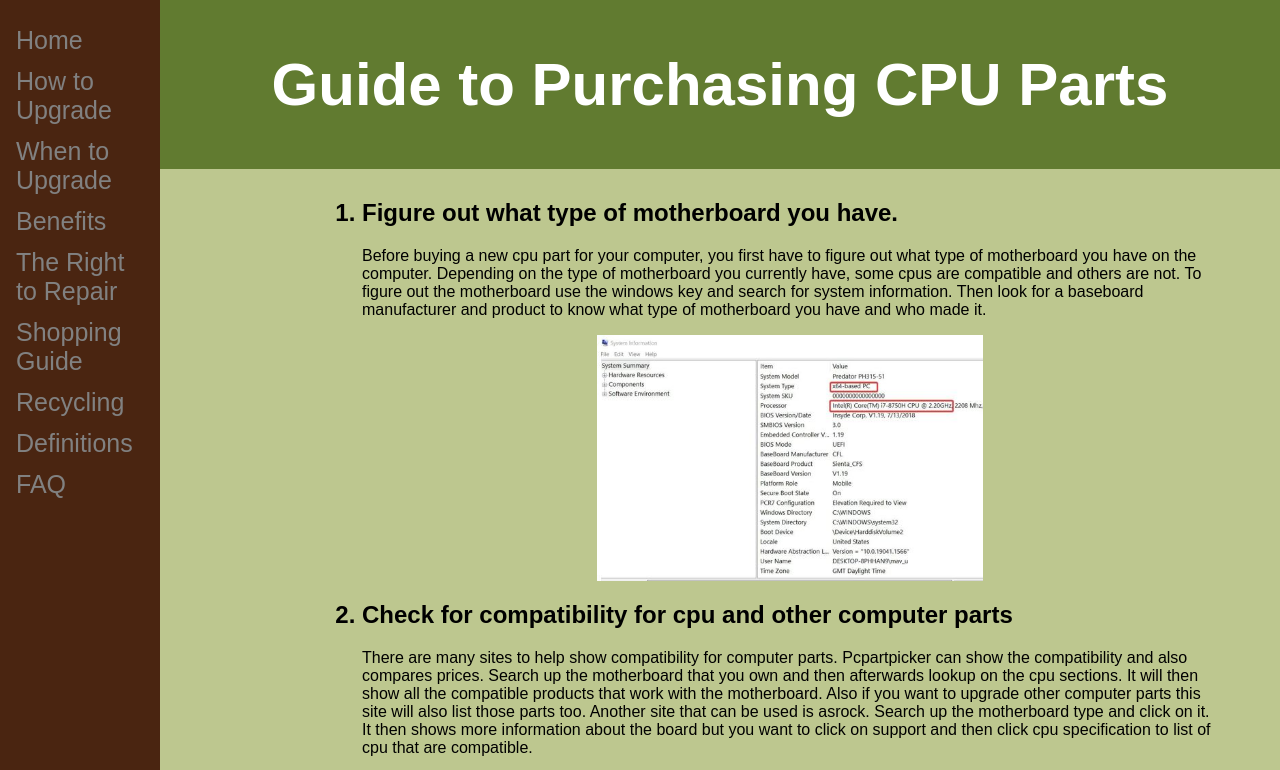
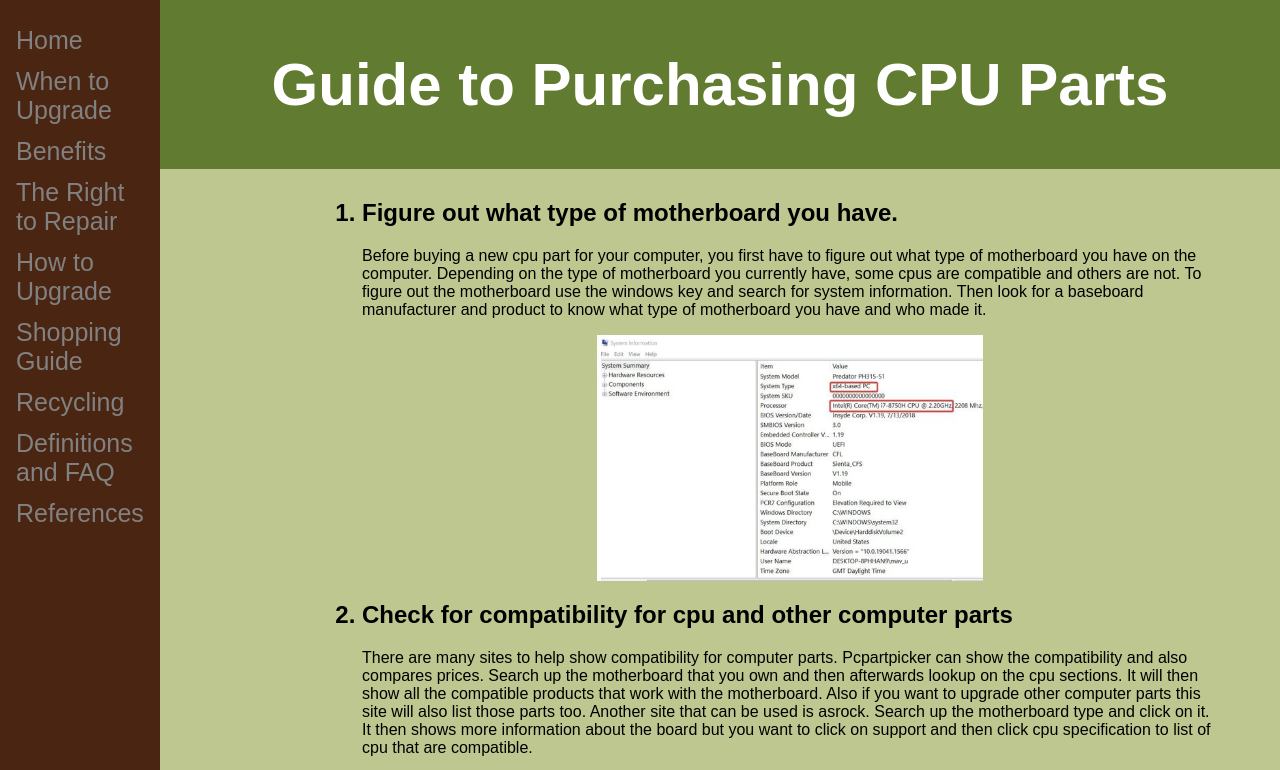
Before and after one commit to shaileygulrajani16/How-to-Upgrade-or-Recycle-a-CPU, a plain HTML site: page 5.html in a window 1280 px wide. Shown: the top 770 px of the page. Drawn offline with Linux system fonts and the light colour scheme.

Commit message:
Update 5.html

```diff
--- a/5.html
+++ b/5.html
@@ -19,14 +19,14 @@
 <nav>
   <div class="sidenav">
     <a href="#index.html">Home</a>
-    <a href="#1.html">How to Upgrade</a>
     <a href="#2.html">When to Upgrade</a>
     <a href="#3.html">Benefits</a>
     <a href="#4.html">The Right to Repair</a>
+    <a href="#1.html">How to Upgrade</a>
     <a href="#5.html">Shopping Guide</a>
     <a href="#6.html">Recycling</a>
-    <a href="#7.html">Definitions</a>
-    <a href="#8.html">FAQ</a>
+    <a href="#7.html">Definitions and FAQ</a>
+    <a href="#8.html">References</a>
   </div>
 </nav>
 
```
